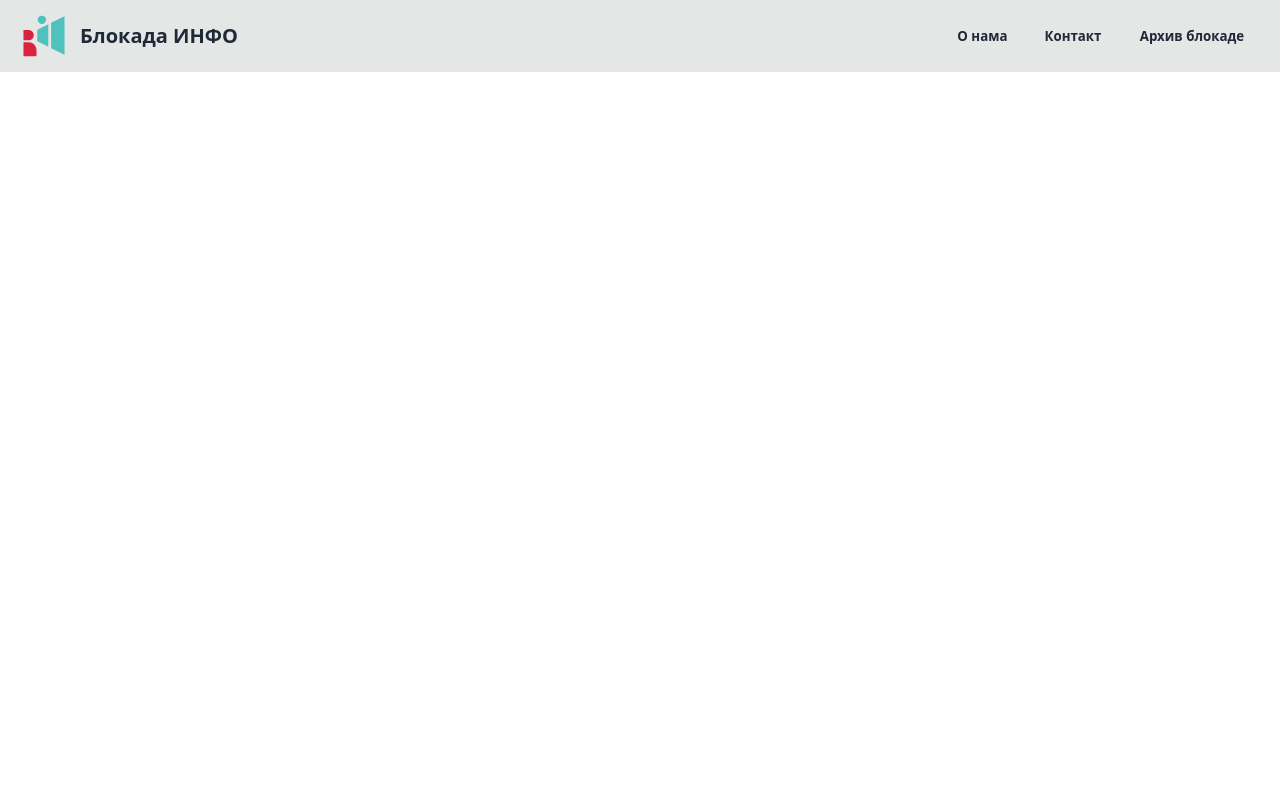
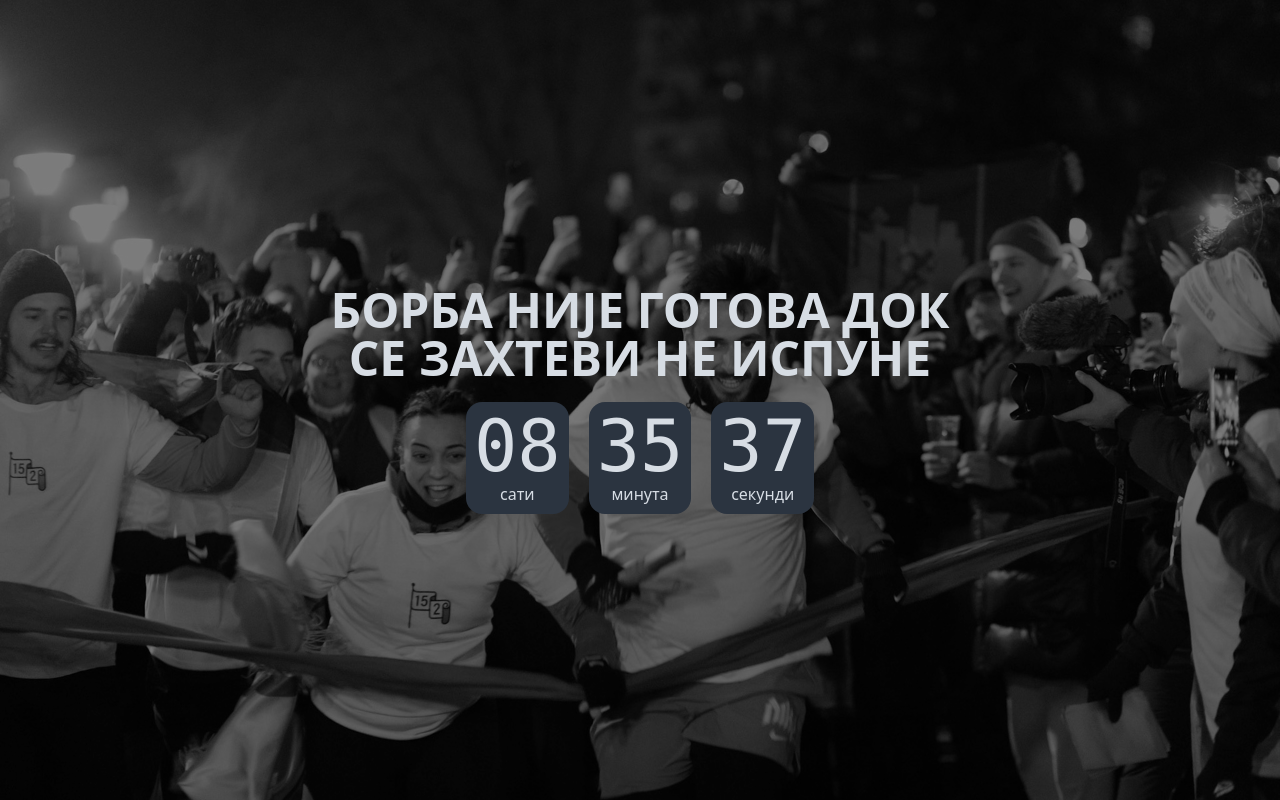
Before and after one commit to blokadainfo/website, a SvelteKit app: page /countdown in a window 1280 px wide. Before the commit this address had no page. Built offline with nearby package versions, Linux system fonts and the light colour scheme.

Commit message:
feat: Miša route

```diff
--- a/src/routes/+layout.svelte
+++ b/src/routes/+layout.svelte
@@ -2,8 +2,12 @@
 	import '../app.css';
 
 	import Navbar from '$lib/components/custom/navbar/navbar.svelte';
+	import { page } from '$app/state';
 </script>
 
-<Navbar />
+<!-- Za stream provera (Može se izbrisati u budućnosti) -->
+{#if page.route.id !== '/countdown'}
+	<Navbar />
+{/if}
 
 <slot />
--- a/src/routes/+page.svelte
+++ b/src/routes/+page.svelte
@@ -1,6 +1,5 @@
 <script lang="ts">
 	import Hero from '$lib/components/custom/hero/hero.svelte';
-	import Timer from '$lib/components/custom/timer/timer.svelte';
 </script>
 
 <Hero />
--- /dev/null
+++ b/src/routes/countdown/+page.svelte
@@ -0,0 +1,7 @@
+<script lang="ts">
+    import Hero from "$lib/components/custom/hero/hero.svelte";
+</script>
+
+<!-- Iskljčivo za intro za stream, page ne služi ni za šta drugo -->
+
+<Hero />
```
